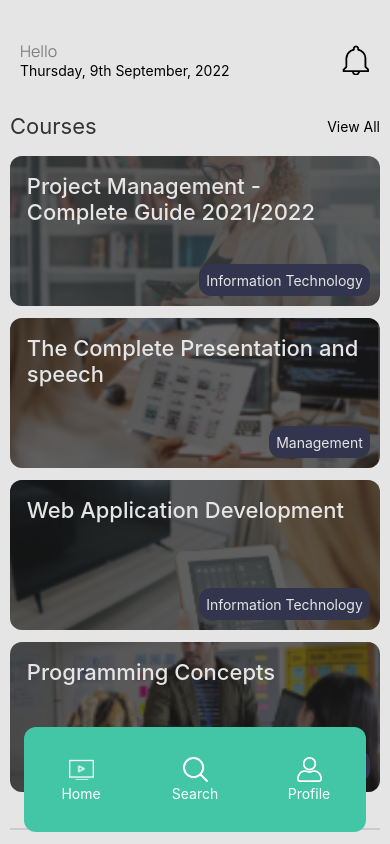
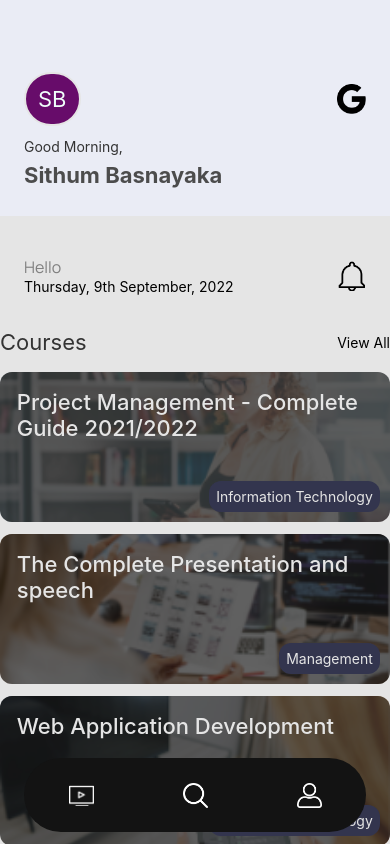
Before and after one commit to SithumDev07/react-native-lms, a React Native app: screen /Dashboard in a window 390 px wide. Built offline with nearby package versions, Linux system fonts and the light colour scheme.

Commit message:
greeting added

```diff
--- a/components/CategoryLabel/index.jsx
+++ b/components/CategoryLabel/index.jsx
@@ -1,4 +1,4 @@
-import { StyleSheet, Text, View } from 'react-native'
+import { Button, StyleSheet, Text, View } from 'react-native'
 import React from 'react'
 import { COLORS, SIZES } from '../../constants'
 
--- /dev/null
+++ b/components/Greeting/index.jsx
@@ -0,0 +1,61 @@
+import { StyleSheet, TouchableOpacity, View, Text, Image } from 'react-native'
+import { COLORS, icons, SIZES } from '../../constants'
+import { stringAvatar } from '../../utils/usableFunctions'
+import IconButton from '../IconButton'
+
+function Greeting({ name }) {
+
+    const styles = StyleSheet.create({
+        flexContainer: {
+            alignItems: 'center',
+            justifyContent: 'space-between',
+            flexDirection: 'row'
+        },
+        textBg: {
+            color: COLORS.additionalColor11,
+            fontSize: SIZES.h2
+        },
+        touchOpacity: {
+            padding: SIZES.padding * 0.5,
+            backgroundColor: stringAvatar(name).bgcolor,
+            borderRadius: SIZES.radius * 3,
+            borderColor: COLORS.gray10,
+            borderWidth: 2
+        },
+        outContainer: {
+            paddingHorizontal: SIZES.padding,
+            paddingVertical: SIZES.padding * 1.2,
+            paddingTop: SIZES.padding * 3,
+            backgroundColor: COLORS.greeting
+        },
+        commonSpacing: {
+            marginBottom: SIZES.padding * 0.5
+        },
+        name: {
+            marginTop: SIZES.padding * .275,
+            fontSize: SIZES.h2,
+            fontWeight: 'bold',
+            color: COLORS.gray70
+        },
+        greet: {
+            color: COLORS.gray80
+        }
+    })
+
+    return (
+        <View style={styles.outContainer}>
+            <View style={[styles.flexContainer, styles.commonSpacing]}>
+                <TouchableOpacity style={styles.touchOpacity}>
+                    <Text style={styles.textBg}>{stringAvatar(name).children}</Text>
+                </TouchableOpacity>
+                <IconButton icon={icons.google} iconStyle={{
+                    tintColor: COLORS.black
+                }} />
+            </View>
+            <Text style={styles.greet}>Good Morning,</Text>
+            <Text style={styles.name}>{name}</Text>
+        </View>
+    )
+}
+
+export default Greeting
--- a/components/index.js
+++ b/components/index.js
@@ -2,3 +2,4 @@ export { default as IconButton } from "./IconButton";
 export { default as CourseCard } from "./CourseCard";
 export { default as LineDivider } from "./LineDivider";
 export { default as CategoryLabel } from "./CategoryLabel";
+export { default as Greeting } from "./Greeting";
--- a/constants/theme.js
+++ b/constants/theme.js
@@ -3,6 +3,8 @@ const { width, height } = Dimensions.get("window");
 
 export const COLORS = {
   primary: "#42C6A5", // Green
+  primDark: "#131313",
+  greeting: "#EAECF5",
   primary2: "#FBB344", // Orange
   primary3: "#33354E", // Dark Blue
   secondary: "#FC2626", // Red
--- a/layouts/MainLayout.jsx
+++ b/layouts/MainLayout.jsx
@@ -2,7 +2,7 @@
 import React, { useRef } from "react";
 import { Animated, Image, Text, TouchableOpacity, View } from "react-native";
 import { COLORS, constants, SIZES } from "../constants";
-import { Home, Profile, Search } from '../screens';
+import { Announcements, Home, Profile, Search } from '../screens';
 
 const BOTTOM_TABS = constants.bottom_tabs.map((bottom_tab) => ({
   ...bottom_tab,
@@ -26,7 +26,7 @@ const MainLayout = () => {
 
     return (
       <View style={{
-        flex: 1
+        flex: 1,
       }}>
 
         <Animated.FlatList
@@ -50,9 +50,11 @@ const MainLayout = () => {
             return (
               <View style={{
                 height: SIZES.height,
-                width: SIZES.width
+                width: SIZES.width,
               }}>
+                {/* Change Here */}
                 {item.label === constants.screens.home && <Home />}
+                {/* {item.label === constants.screens.home && <Announcements />} */}
                 {item.label === constants.screens.search && <Search />}
                 {item.label === constants.screens.profile && <Profile />}
               </View>
@@ -87,11 +89,6 @@ const MainLayout = () => {
                 width: 25,
                 height: 25
               }} />
-            <Text style={{
-              marginTop: 3,
-              color: COLORS.white,
-              // fontFamily: 'Manrope'
-            }}>{item.label}</Text>
           </TouchableOpacity>
         ))}
       </View>
@@ -110,12 +107,10 @@ const MainLayout = () => {
       }}>
 
         <View style={{
-          // flex: 1,
-          borderRadius: SIZES.radius,
-          backgroundColor: COLORS.primary,
-          // backgroundColor: 'black',
+          borderRadius: SIZES.width / 2,
+          backgroundColor: COLORS.primDark,
           width: '100%',
-          height: SIZES.height * 0.125
+          height: SIZES.height * 0.0875
         }}>
           <Tabs />
         </View>
@@ -130,7 +125,6 @@ const MainLayout = () => {
     }}>
 
       {/* Content */}
-      {/* <RenderContent /> */}
       {renderContent()}
 
       {/* Bottom Tabs */}
--- a/screens/Announcements/index.jsx
+++ b/screens/Announcements/index.jsx
@@ -1,4 +1,4 @@
-import { View } from "react-native";
+import { View, Text } from "react-native";
 
 const Announcements = () => {
   return (
--- a/screens/Home/index.jsx
+++ b/screens/Home/index.jsx
@@ -1,11 +1,9 @@
 import { useFonts } from 'expo-font';
 import { ScrollView, StyleSheet, Text, TouchableOpacity, View } from "react-native";
 import { FlatList } from 'react-native-gesture-handler';
-import { IconButton, CourseCard, LineDivider } from '../../components';
+import { IconButton, CourseCard, LineDivider, Greeting } from '../../components';
 import { COLORS, dummyData, icons, SIZES } from "../../constants";
 
-
-const PADDING = 10
 
 const Home = () => {
   const [loaded] = useFonts({
@@ -18,6 +16,7 @@ const Home = () => {
 
   return (
     <View style={styles.container}>
+      <Greeting name={"Sithum Basnayaka"} />
       {/* Header */}
       <View style={styles.header}>
         {/* Greetings */}
@@ -81,13 +80,12 @@ const Home = () => {
 const styles = StyleSheet.create({
   container: {
     flex: 1,
-    paddingHorizontal: 10,
   },
   header: {
     flexDirection: "row",
     marginTop: 40,
     marginBottom: 10,
-    paddingHorizontal: PADDING,
+    paddingHorizontal: SIZES.padding,
     alignItems: 'center'
   },
   greeting: {
--- /dev/null
+++ b/utils/usableFunctions.js
@@ -0,0 +1,26 @@
+export function stringToColor(string) {
+  let hash = 0;
+  let i;
+
+  /* eslint-disable no-bitwise */
+  for (i = 0; i < string.length; i += 1) {
+    hash = string.charCodeAt(i) + ((hash << 5) - hash);
+  }
+
+  let color = "#";
+
+  for (i = 0; i < 3; i += 1) {
+    const value = (hash >> (i * 8)) & 0xff;
+    color += `00${value.toString(16)}`.slice(-2);
+  }
+  /* eslint-enable no-bitwise */
+
+  return color;
+}
+
+export function stringAvatar(name) {
+  return {
+    bgcolor: stringToColor(name),
+    children: `${name.split(" ")[0][0]}${name.split(" ")[1][0]}`,
+  };
+}
```
